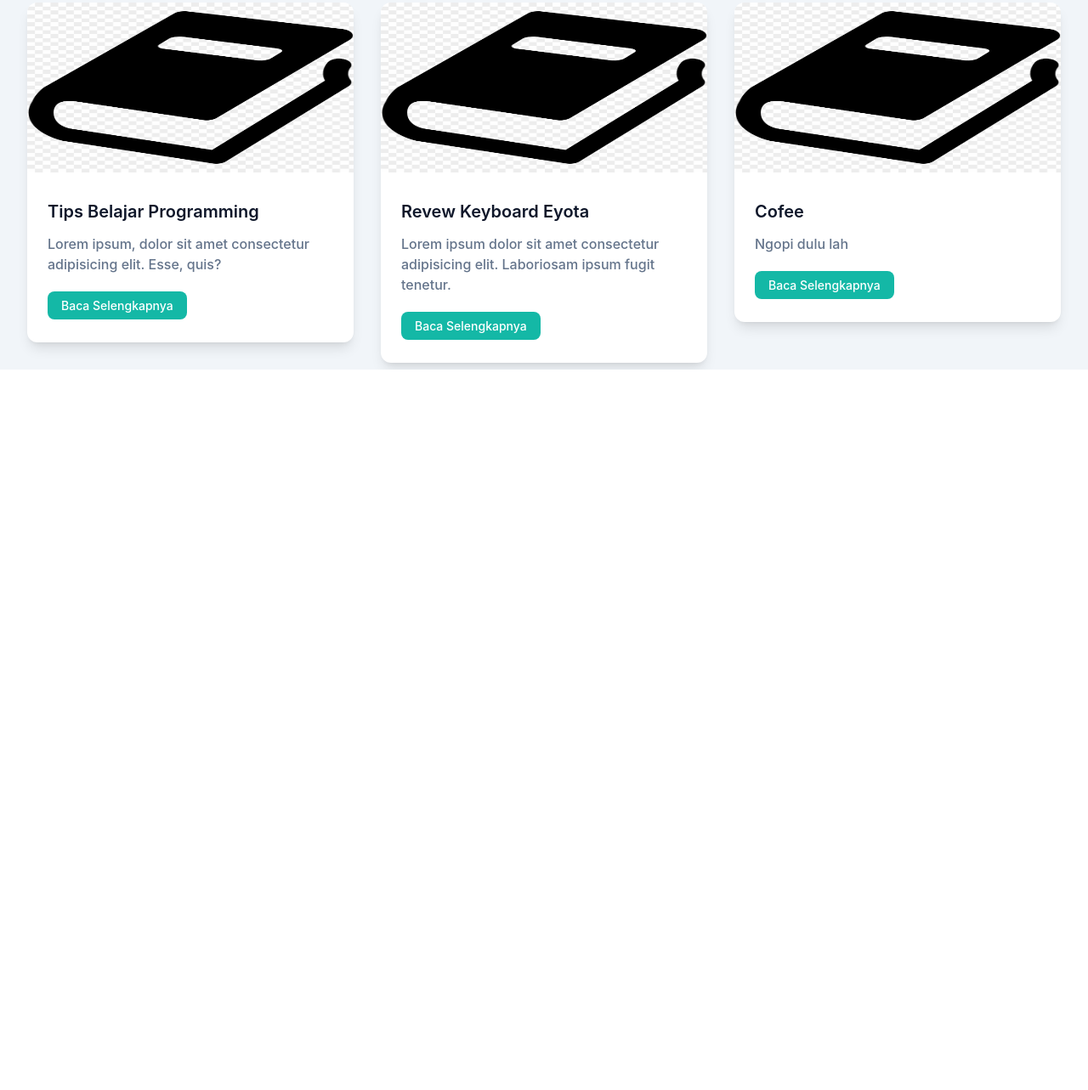
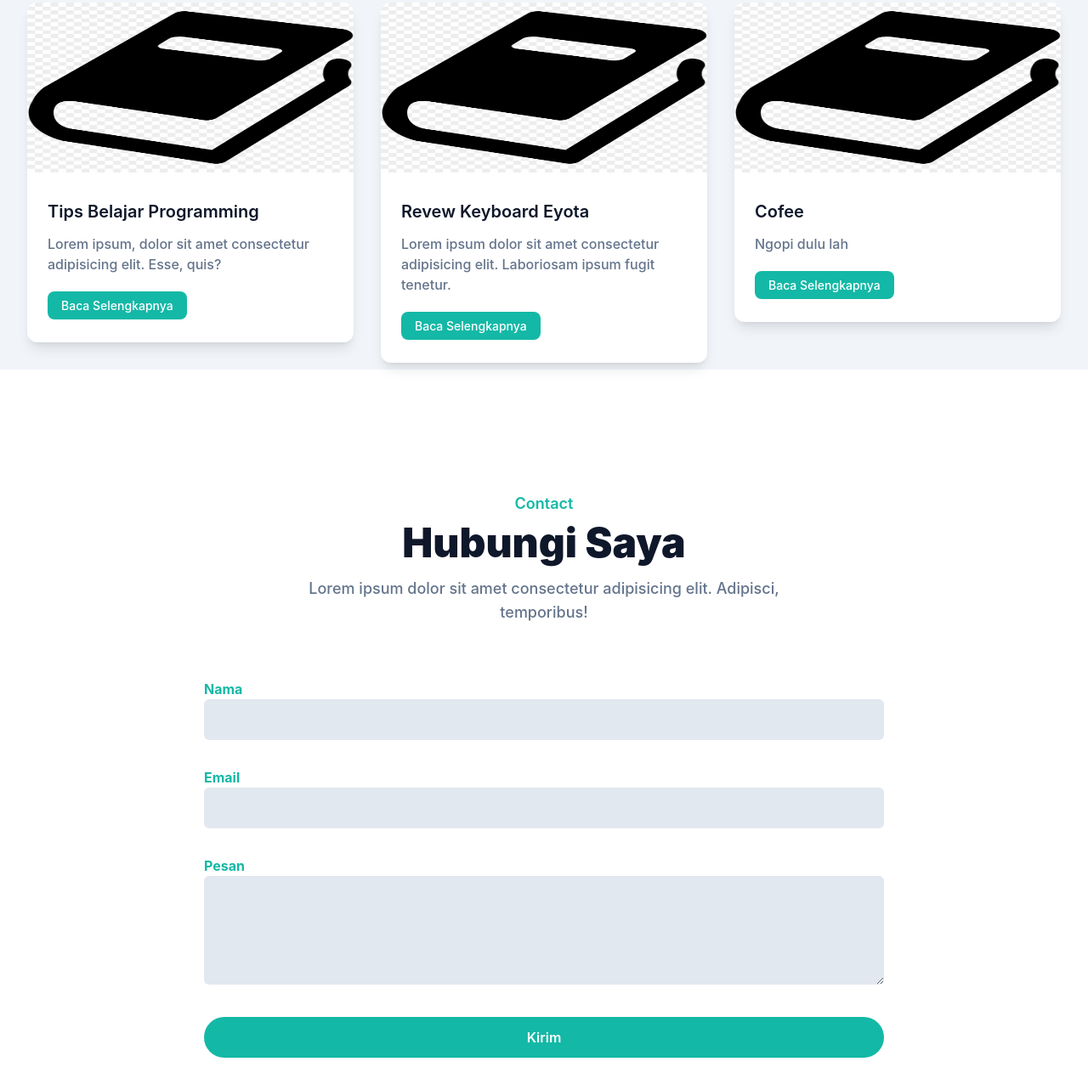
Before and after one commit to romadebrian/portfolio-tailwind.github.io, a website: page index.html in a window 1280 px wide. Shown: the part 3652-4935 px from the top of the page at 85% size. Before the commit the page ends 4087 px from the top, so only its background shows below. Drawn offline with Linux system fonts and the light colour scheme.

Commit message:
section contact

```diff
--- a/index.html
+++ b/index.html
@@ -4,7 +4,7 @@
     <meta charset="UTF-8" />
     <meta http-equiv="X-UA-Compatible" content="IE=edge" />
     <meta name="viewport" content="width=device-width, initial-scale=1.0" />
-    <title>Portofolio Roma Debrian</title>
+    <title>Portfolio Roma Debrian</title>
     <link href="src/output.css" rel="stylesheet" />
   </head>
   <body>
@@ -487,6 +487,71 @@
     </section>
     <!-- Blog Section End -->
 
+    <!-- Contact Section Start -->
+    <div id="contact" class="pt-36 pb-32">
+      <div class="container">
+        <div class="w-full px-4">
+          <div class="max-w-xl mx-auto text-center mb-16">
+            <h4 class="font-semibold text-lg text-primary mb-2">Contact</h4>
+            <h2
+              class="font-black text-dark text-3xl mb-4 sm:text-4xl lg:text-5xl"
+            >
+              Hubungi Saya
+            </h2>
+            <p class="font-medium text-md text-secondary md:text-lg">
+              Lorem ipsum dolor sit amet consectetur adipisicing elit. Adipisci,
+              temporibus!
+            </p>
+          </div>
+          <form action="">
+            <div class="w-full lg:w-2/3 lg:mx-auto">
+              <div class="w-full px-4 mb-8">
+                <label for="name" class="text-base font-bold text-primary"
+                  >Nama</label
+                >
+                <input
+                  type="text"
+                  name="nama"
+                  id=""
+                  class="w-full bg-slate-200 text-dark p-3 rounded-md focus:outline-none focus:ring-primary focus:ring-1 focus:border-primary"
+                />
+              </div>
+              <div class="w-full px-4 mb-8">
+                <label for="email" class="text-base font-bold text-primary"
+                  >Email</label
+                >
+                <input
+                  type="email"
+                  name="email"
+                  id=""
+                  class="w-full bg-slate-200 text-dark p-3 rounded-md focus:outline-none focus:ring-primary focus:ring-1 focus:border-primary"
+                />
+              </div>
+              <div class="w-full px-4 mb-8">
+                <label for="message" class="text-base font-bold text-primary"
+                  >Pesan</label
+                >
+                <textarea
+                  name="message"
+                  type="text"
+                  id=""
+                  class="w-full bg-slate-200 text-dark p-3 rounded-md focus:outline-none focus:ring-primary focus:ring-1 focus:border-primary h-32"
+                ></textarea>
+              </div>
+              <div class="w-full px-4">
+                <button
+                  class="text-base font-semibold text-white bg-primary py-3 px-8 rounded-full w-full hover:opacity-80 hover:shadow-lg transition duration-500"
+                >
+                  Kirim
+                </button>
+              </div>
+            </div>
+          </form>
+        </div>
+      </div>
+    </div>
+    <!-- Contact Section End -->
+
     <script src="dist/js/script.js"></script>
   </body>
 </html>
```
Also changed, not shown: src/output.css.
